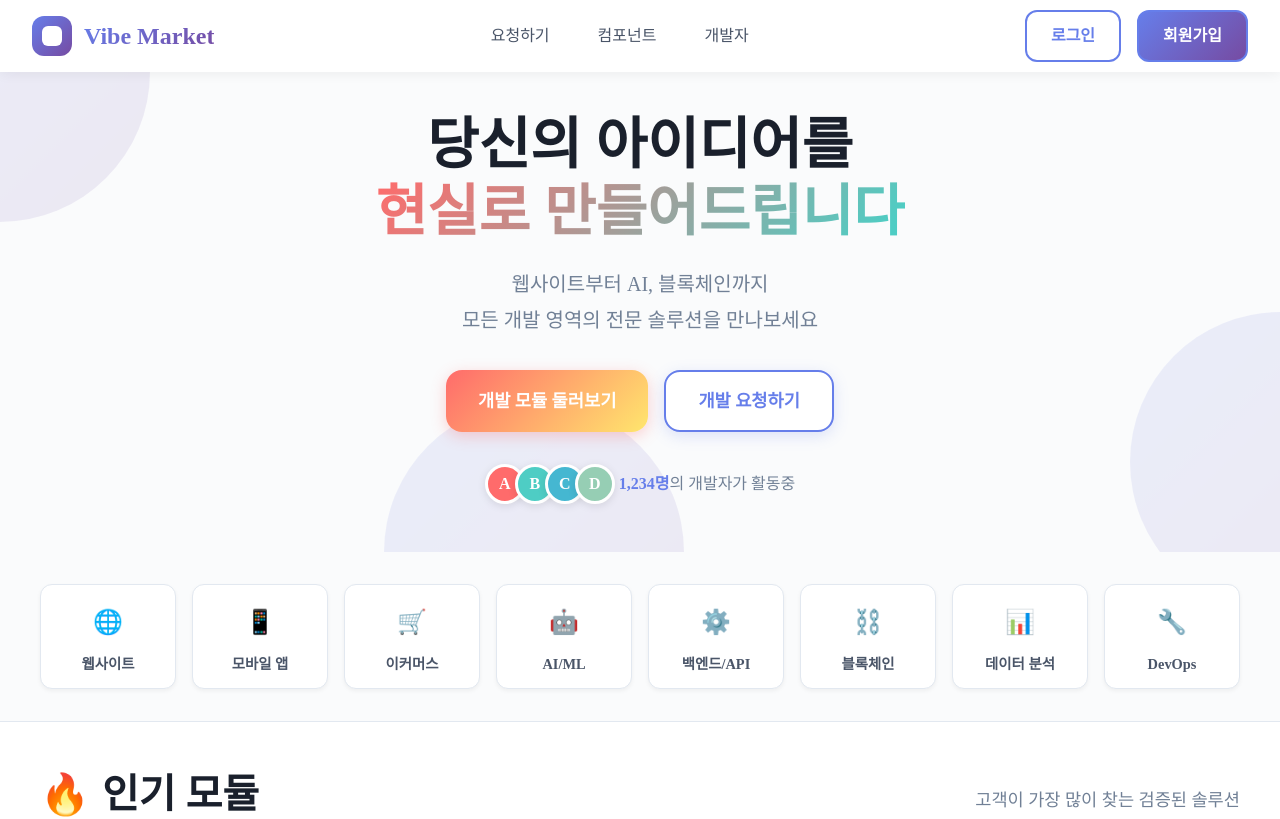
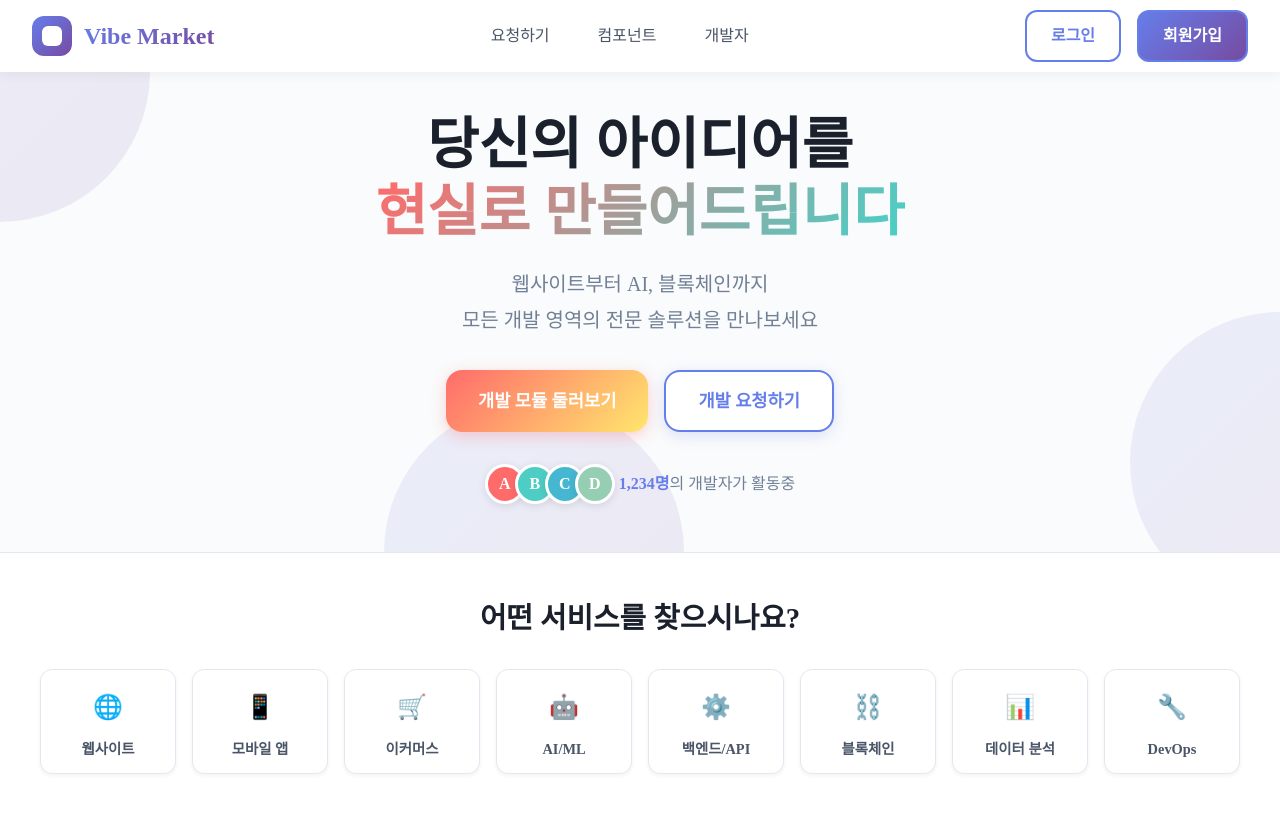
Before and after one commit to JK0201/VIBE-C, a Next.js app: page / in a window 1280 px wide. Shown: the top 819 px of the page. Built offline with nearby package versions, Linux system fonts and the light colour scheme.

Commit message:
refactor: main page_4

```diff
--- a/src/app/page.module.css
+++ b/src/app/page.module.css
@@ -125,6 +125,7 @@
   padding: 2.5rem 2rem 3rem;
   position: relative;
   overflow: hidden;
+  background: #FAFBFC;
 }
 
 .heroPattern {
@@ -340,14 +341,23 @@
 
 /* Category Navigation */
 .categoryNav {
-  padding: 2rem;
-  background: #FAFBFC;
+  padding: 3rem 2rem;
+  background: white;
+  border-top: 1px solid #E2E8F0;
   border-bottom: 1px solid #E2E8F0;
 }
 
 .categoryNavContent {
   max-width: 1200px;
   margin: 0 auto;
+}
+
+.categoryTitle {
+  text-align: center;
+  font-size: 1.8rem;
+  font-weight: 700;
+  color: #1A202C;
+  margin-bottom: 2rem;
 }
 
 .categoryNavGrid {
--- a/src/app/page.tsx
+++ b/src/app/page.tsx
@@ -76,6 +76,9 @@ export default function Home() {
       {/* Category Navigation */}
       <section className={styles.categoryNav}>
         <div className={styles.categoryNavContent}>
+          <h2 className={styles.categoryTitle}>
+            어떤 서비스를 찾으시나요?
+          </h2>
           <div className={styles.categoryNavGrid}>
             <a href="#" className={styles.categoryNavItem}>
               <div className={styles.categoryNavIcon}>
```
Also changed, not shown: image.png.
